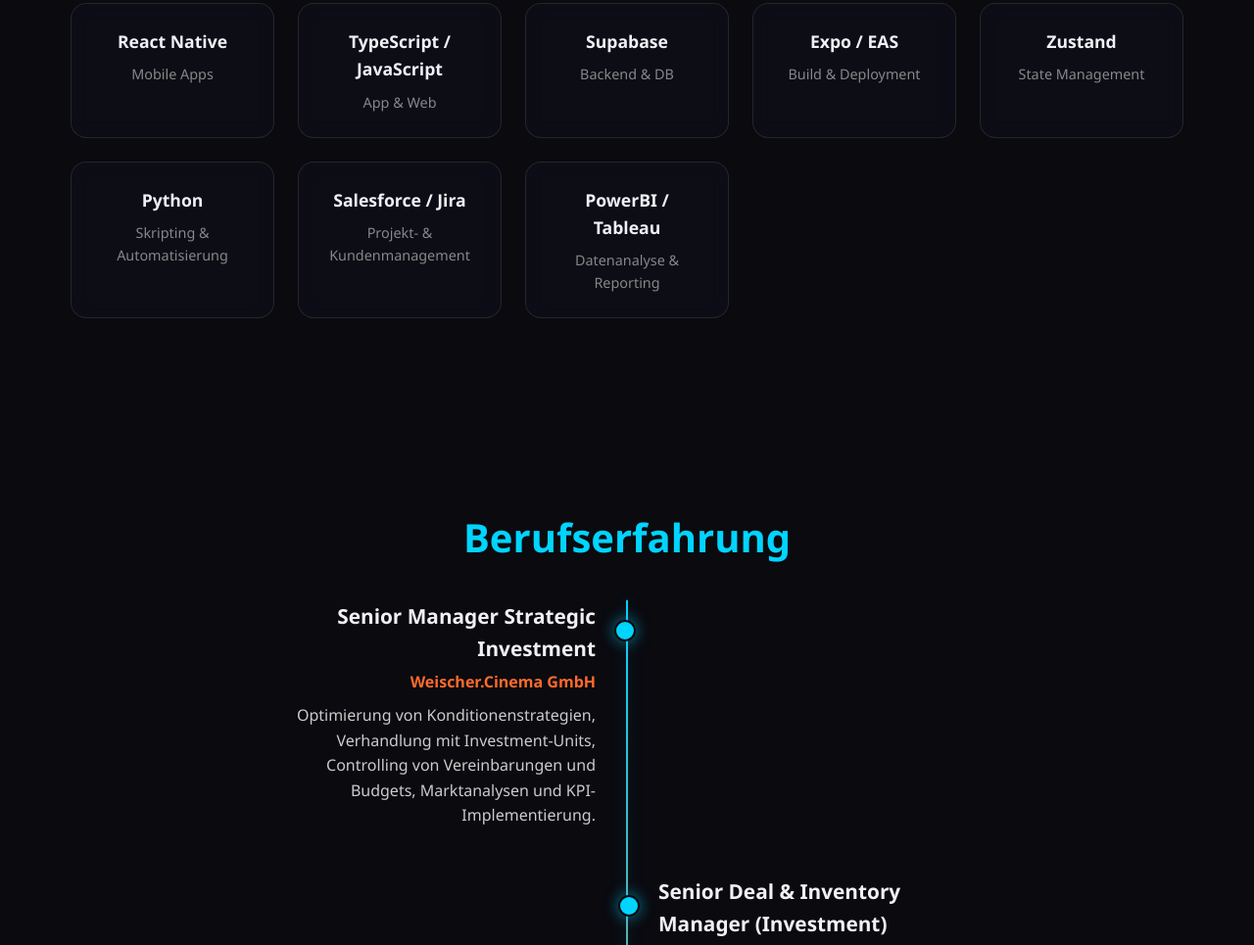
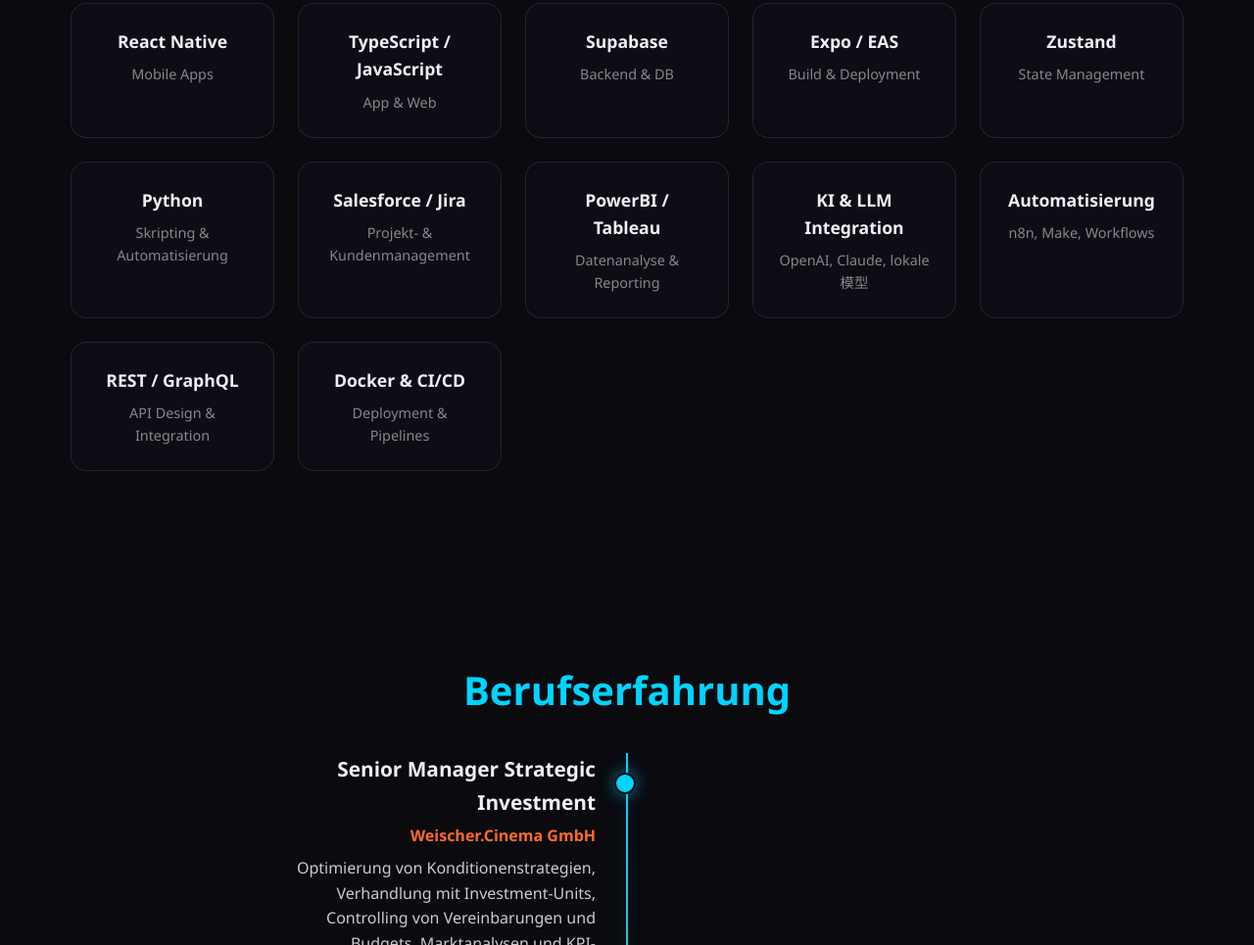
Before and after one commit to rem0ulade/website-jonathan, a plain HTML site: page index.html in a window 1280 px wide. Shown: the part 1499-2464 px from the top of the page at 98% size. Drawn offline with Linux system fonts and the light colour scheme.

Commit message:
Add KI & Automatisierung skills to Skills & Tools grid

```diff
--- a/index.html
+++ b/index.html
@@ -353,6 +353,22 @@
                 <h3>PowerBI / Tableau</h3>
                 <p>Datenanalyse & Reporting</p>
             </div>
+            <div class="skill-card">
+                <h3>KI & LLM Integration</h3>
+                <p>OpenAI, Claude, lokale模型</p>
+            </div>
+            <div class="skill-card">
+                <h3>Automatisierung</h3>
+                <p>n8n, Make, Workflows</p>
+            </div>
+            <div class="skill-card">
+                <h3>REST / GraphQL</h3>
+                <p>API Design & Integration</p>
+            </div>
+            <div class="skill-card">
+                <h3>Docker & CI/CD</h3>
+                <p>Deployment & Pipelines</p>
+            </div>
         </div>
     </section>
 
```
